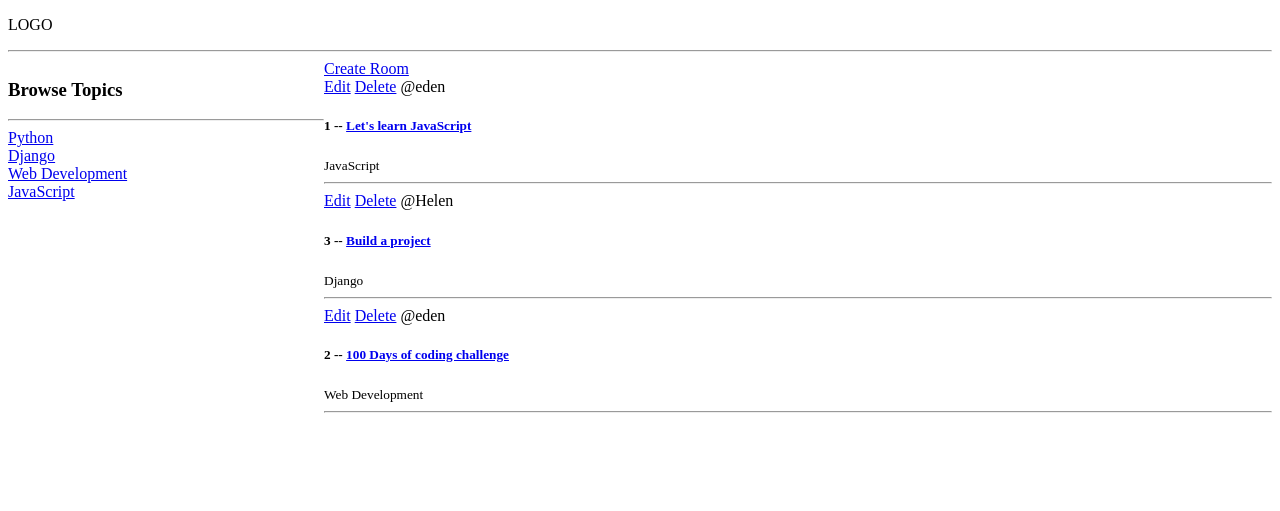
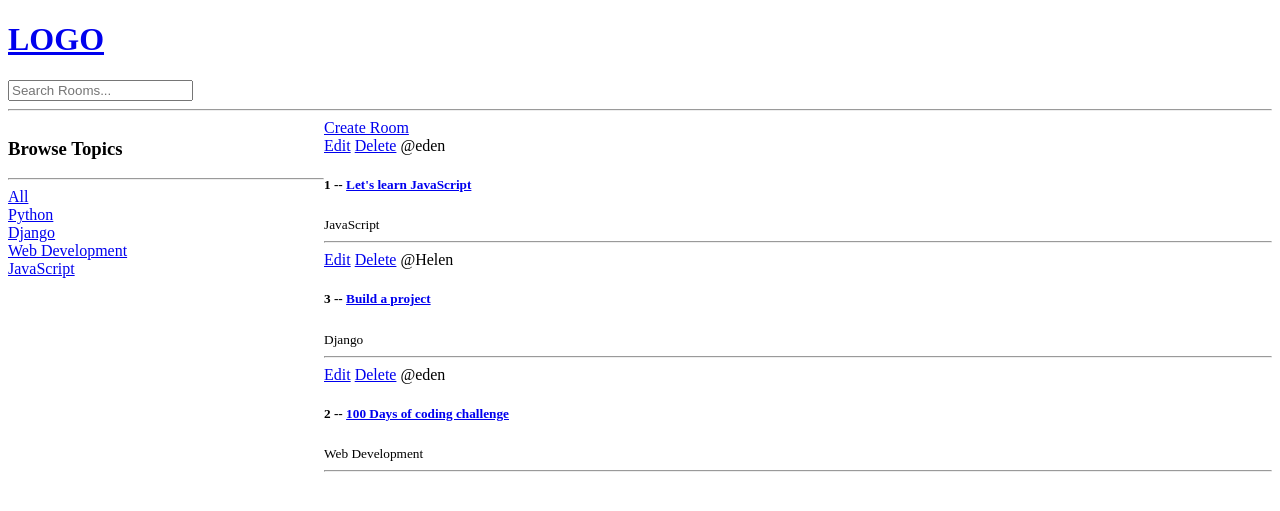
Before and after one commit to edenmengste/simple_projects, a Django app: page / in a window 1280 px wide. Shown: the top 511 px of the page. Run offline with Django 5.2, Linux system fonts and the light colour scheme; data comes from the database, SQL or seed files in the repository.

Commit message:
added searching feature for rooms

```diff
--- a/studyBud/myproject/base/templates/base/home.html
+++ b/studyBud/myproject/base/templates/base/home.html
@@ -14,6 +14,11 @@
     <div>
         <h3>Browse Topics</h3>
         <hr>
+
+         <div>
+                <a href="{% url 'home' %}"> All </a>
+            </div>
+
          {% for topic in topics %}
             <div>
                 <a href="{% url 'home' %}?q={{topic.name}}"> {{topic.name}} </a>
--- a/studyBud/myproject/base/views.py
+++ b/studyBud/myproject/base/views.py
@@ -9,7 +9,8 @@ from .forms import RoomForm
 # ]
 
 def home(request):
-    rooms = Room.objects.all()
+    q = request.GET.get("q") if request.GET.get("q") != None else ""
+    rooms = Room.objects.filter(topic__name__icontains=q)
     topics = Topic.objects.all()
     return render(request, "base/home.html", {"rooms": rooms, "topics": topics})
 
--- a/studyBud/myproject/templates/navbar.html
+++ b/studyBud/myproject/templates/navbar.html
@@ -1,6 +1,9 @@
 
-<nav>
-  <p>LOGO</p>
-</nav>
+<a href="/">
+  <h1>LOGO</h1>
+</a>
 
+<form method="GET" action="{% url 'home'%}">
+   <input type="text" name="q" placeholder="Search Rooms..."/>
+</form>
 <hr>
```
